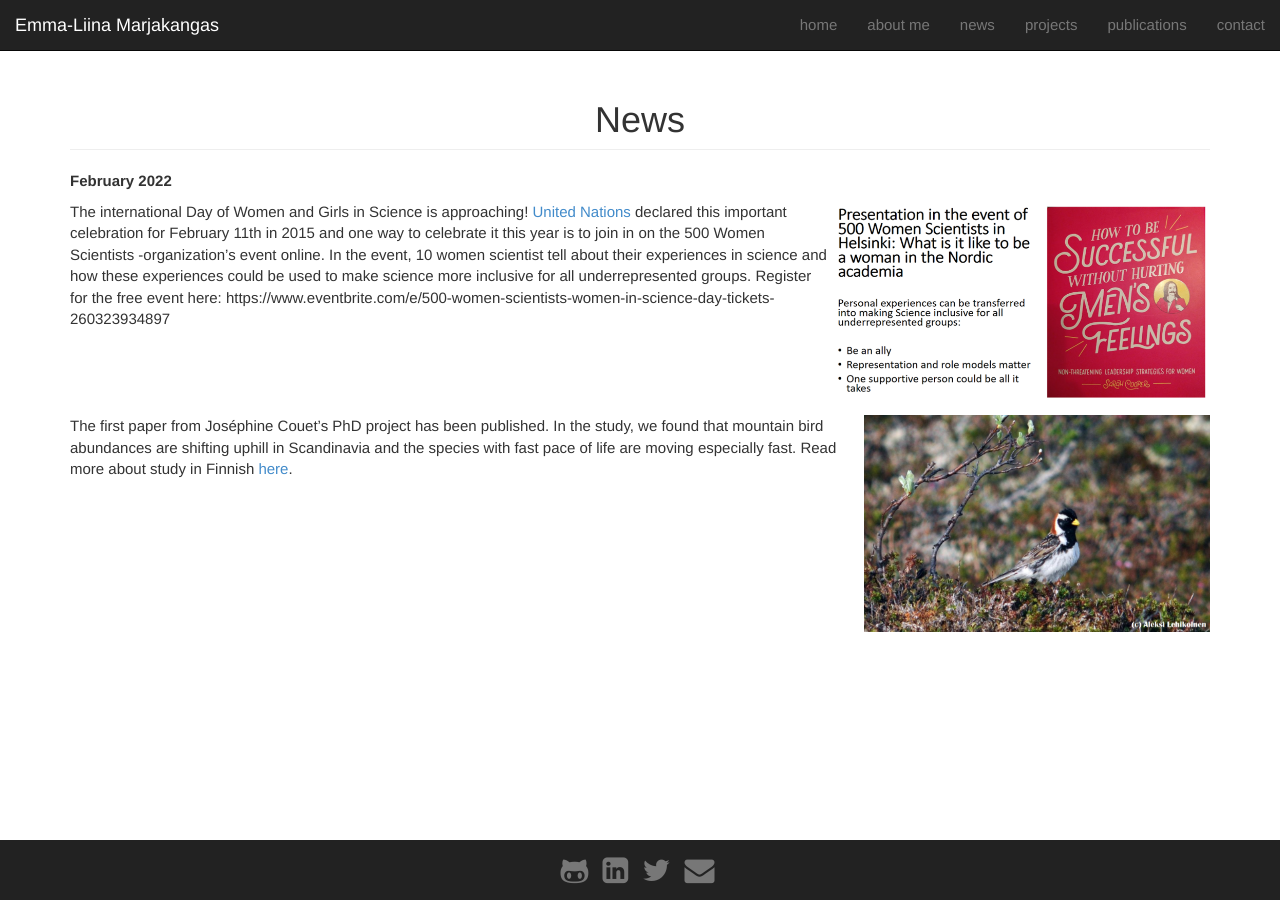
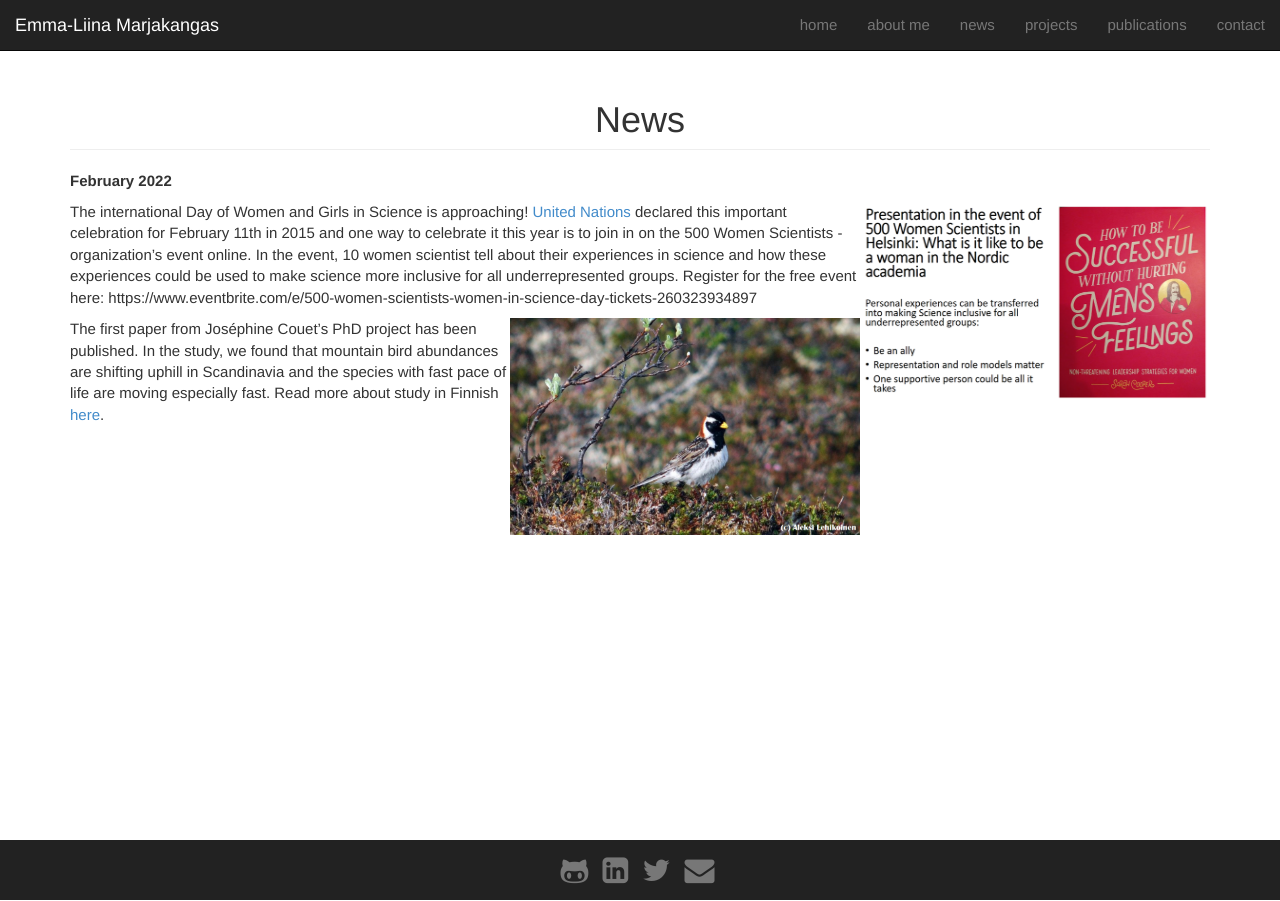
Before and after one commit to emmaliinamarjakangas/emmaliinamarjakangas.github.io, a Jekyll site: the page built from news/index.md, in a window 1280 px wide. Built offline with Jekyll 4.4.1, drawn with Linux system fonts in a browser that asks for light colours; nearby versions of some CDN libraries.

Commit message:
Update index.md

```diff
--- a/news/index.md
+++ b/news/index.md
@@ -8,14 +8,10 @@
 
 **February 2022**
 
-<img src="/static/img/news_pic_1.png" style="float: right;" height="202px" width="378px" border="50px"/>
+<img src="/static/img/news_pic_1.png" style="float: right;" height="202px" width="350px" border="50px"/>
 
-<p>The international Day of Women and Girls in Science is approaching! [United Nations](https://www.un.org/en/observances/women-and-girls-in-science-day) declared this important celebration for February 11th in 2015 and one way to celebrate it this year is to join in on the 500 Women Scientists -organization's event online. In the event, 10 women scientist tell about their experiences in science and how these experiences could be used to make science more inclusive for all underrepresented groups. Register for the free event here: https://www.eventbrite.com/e/500-women-scientists-women-in-science-day-tickets-260323934897<br>
-<br>
-<br>
-<br>
-<br>
+The international Day of Women and Girls in Science is approaching! [United Nations](https://www.un.org/en/observances/women-and-girls-in-science-day) declared this important celebration for February 11th in 2015 and one way to celebrate it this year is to join in on the 500 Women Scientists -organization's event online. In the event, 10 women scientist tell about their experiences in science and how these experiences could be used to make science more inclusive for all underrepresented groups. Register for the free event here: https://www.eventbrite.com/e/500-women-scientists-women-in-science-day-tickets-260323934897
 
-<img src="/static/img/news_pic2.jpg" style="float: right;" height="217px" width="346px" border="0px"/>
+<img src="/static/img/news_pic2.jpg" style="float: right;" height="217px" width="350px" border="0px"/>
 
-The first paper from Joséphine Couet's PhD project has been published. In the study, we found that mountain bird abundances are shifting uphill in Scandinavia and the species with fast pace of life are moving especially fast. Read more about study in Finnish [here](https://www.helsinki.fi/fi/uutiset/luontokato/linnut-siirtyvat-skandeilla-kohti-tuntureiden-viileampia-ylarinteita-ilmaston-lammetessa).</p>
+The first paper from Joséphine Couet's PhD project has been published. In the study, we found that mountain bird abundances are shifting uphill in Scandinavia and the species with fast pace of life are moving especially fast. Read more about study in Finnish [here](https://www.helsinki.fi/fi/uutiset/luontokato/linnut-siirtyvat-skandeilla-kohti-tuntureiden-viileampia-ylarinteita-ilmaston-lammetessa).
```
